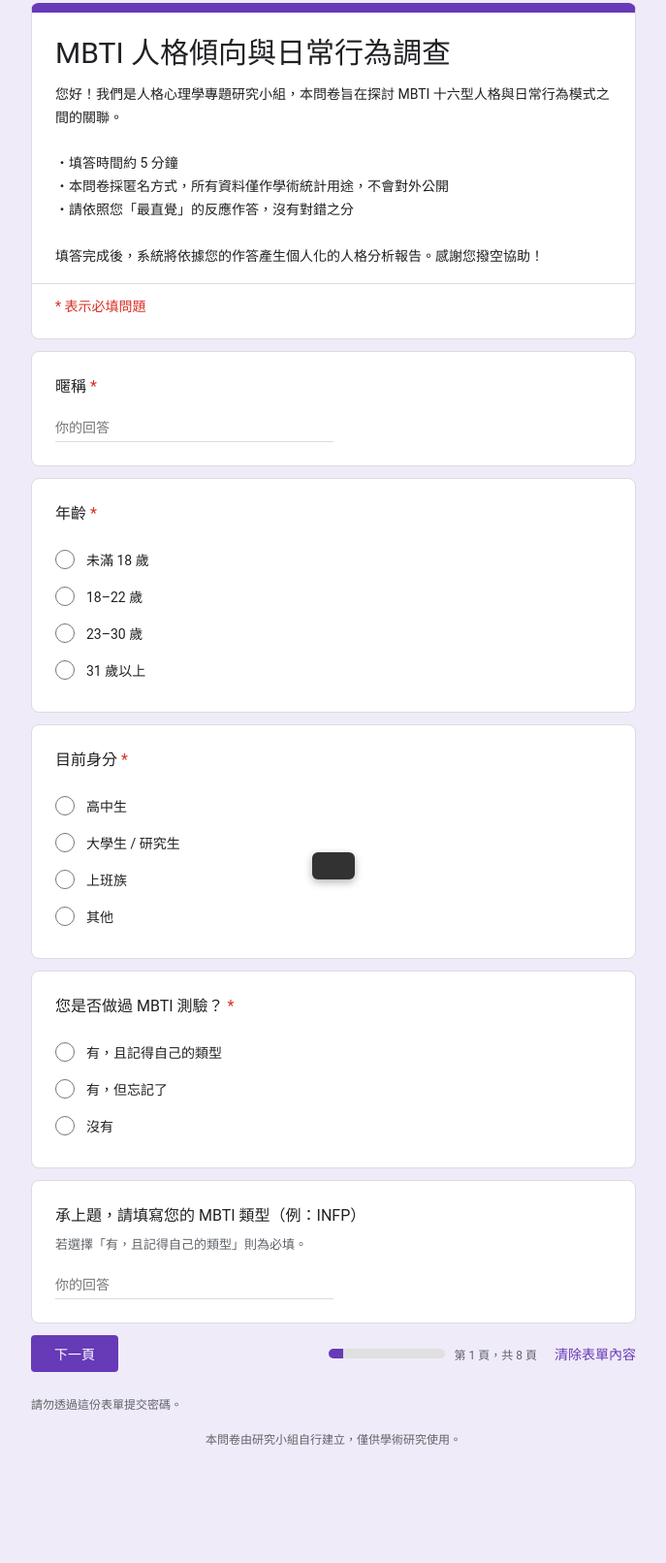
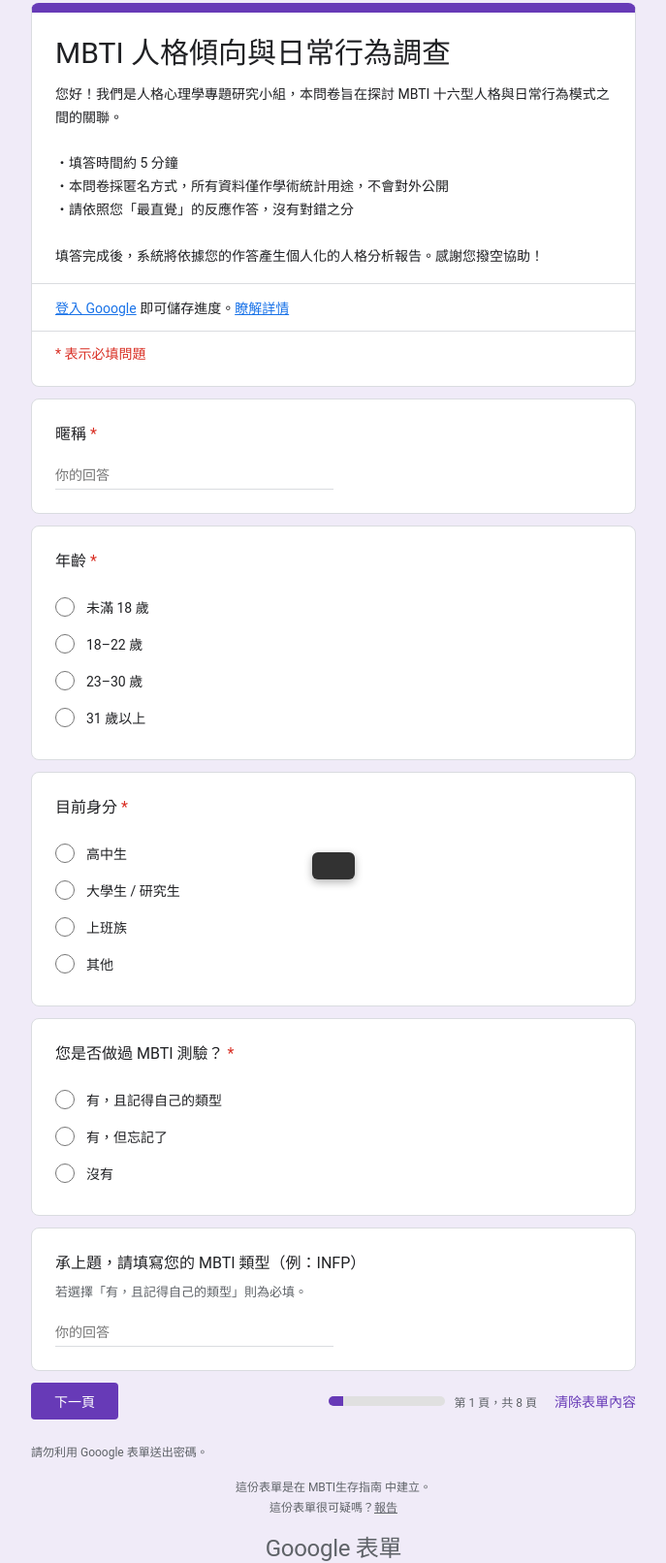
Before and after one commit to wrrrswrr/mbti_form, a website: page index.html in a window 1280 px wide. Shown: the part 9-1621 px from the top of the page at 97% size, without its empty margins (296-983 px from the left). Before the commit the page ends 1545 px from the top, so only its background shows below. Drawn offline with Linux system fonts and the light colour scheme.

Commit message:
Update index.html

```diff
--- a/index.html
+++ b/index.html
@@ -112,6 +112,11 @@ body.glitch .wrap{animation:glitch .7s steps(2) infinite}
 .cta .rt{font-size:18px}
 .cta .ctab{justify-content:center;margin:16px 0 0}
 .foot .pw{text-align:left}
+.foot a{color:inherit}
+.foot .gmark{display:block;width:fit-content;margin:18px auto 0;font:400 24px/1 "Product Sans",Roboto,Arial,sans-serif;color:#5f6368;text-decoration:none;letter-spacing:-.3px}
+.head .gl{border-top:1px solid #dadce0;margin:16px -24px 0;padding:14px 24px;font-size:14px;color:#202124}
+.head .gl a{color:#1a73e8}
+.head .gl+.meta{margin-top:0}
 /* 手機版：比照 Google 表單手機排版（卡片寬 90%、內距 24px、16px 字、進度條在按鈕上方獨立一列） */
 @media(max-width:520px){
   .wrap{width:90%;max-width:none;padding:0;margin:12px auto 32px}
@@ -144,6 +149,7 @@ const CONFIG={
   showName:'MBTI生存指南',
   igHandle:'@mbti_survivalguide',
   igUrl:'https://www.instagram.com/mbti_survivalguide/',
+  ytChannelUrl:'https://youtube.com/channel/UCPcDNWfqmAapUuud4d6ahCg',
   videoUrl:'https://www.youtube.com/watch?v=xCZVvScZX70',
   hotpotId:'dMTy6C4UiQ4',
   hotpotFile:'',
@@ -472,7 +478,7 @@ const Q={};pages.forEach(p=>p.qs.forEach(q=>Q[q.id]=q));
 const extras=['已讀不回','我在路上了（其實還在家）','你決定就好','已購買，小孩愛吃','嘻嘻','不嘻嘻','破防了'];
 
 function header(full){
-  return `<div class="card head"><h1>MBTI 人格傾向與日常行為調查</h1>${full?`<div class="desc">您好！我們是人格心理學專題研究小組，本問卷旨在探討 MBTI 十六型人格與日常行為模式之間的關聯。<br><br>・填答時間約 5 分鐘<br>・本問卷採匿名方式，所有資料僅作學術統計用途，不會對外公開<br>・請依照您「最直覺」的反應作答，沒有對錯之分<br><br>填答完成後，系統將依據您的作答產生個人化的人格分析報告。感謝您撥空協助！</div>`:''}<div class="meta">* 表示必填問題</div></div>`;
+  return `<div class="card head"><h1>MBTI 人格傾向與日常行為調查</h1>${full?`<div class="desc">您好！我們是人格心理學專題研究小組，本問卷旨在探討 MBTI 十六型人格與日常行為模式之間的關聯。<br><br>・填答時間約 5 分鐘<br>・本問卷採匿名方式，所有資料僅作學術統計用途，不會對外公開<br>・請依照您「最直覺」的反應作答，沒有對錯之分<br><br>填答完成後，系統將依據您的作答產生個人化的人格分析報告。感謝您撥空協助！</div>`:''}<div class="gl"><a href="${CONFIG.igUrl}" target="_blank" rel="noopener">登入 Gooogle</a> 即可儲存進度。<a href="${CONFIG.ytChannelUrl}" target="_blank" rel="noopener">瞭解詳情</a></div><div class="meta">* 表示必填問題</div></div>`;
 }
 function optHTML(q,o,k,extra=''){
   const ty=q.type==='checkbox'?'checkbox':'radio',v=ans[q.id];
@@ -497,7 +503,7 @@ function render(){
   if(p.title)h+=`<div class="card sec"><div class="tab">第 ${page+1} 部分，共 ${N} 部分</div><div class="st">${p.title}</div>${p.desc?`<div class="sd">${p.desc}</div>`:''}</div>`;
   h+=p.qs.map(qHTML).join('');
   h+=`<div class="nav">${page>0?'<button class="btn w" id="back">返回</button>':''}<button class="btn" id="next">${page===N-1?'提交':'下一頁'}</button><div class="prog"><span class="pb"><i style="width:${(page+1)/N*100}%"></i></span>第 ${page+1} 頁，共 ${N} 頁</div><a class="clear" id="clear">清除表單內容</a></div>`;
-  h+=`<div class="foot"><div class="pw">請勿透過這份表單提交密碼。</div><div style="margin-top:14px">本問卷由研究小組自行建立，僅供學術研究使用。</div></div>`;
+  h+=`<div class="foot"><div class="pw">請勿利用 Gooogle 表單送出密碼。</div><div style="margin-top:14px">這份表單是在 ${esc(CONFIG.showName)} 中建立。<br>這份表單很可疑嗎？<a href="${CONFIG.ytChannelUrl}" target="_blank" rel="noopener">報告</a></div><a class="gmark" href="${CONFIG.igUrl}" target="_blank" rel="noopener">Gooogle 表單</a></div>`;
   $('#form').innerHTML=h;window.scrollTo(0,0);bindNav();frogPeek();
   p.qs.forEach(q=>{
     const card=$('#q_'+q.id);
```
